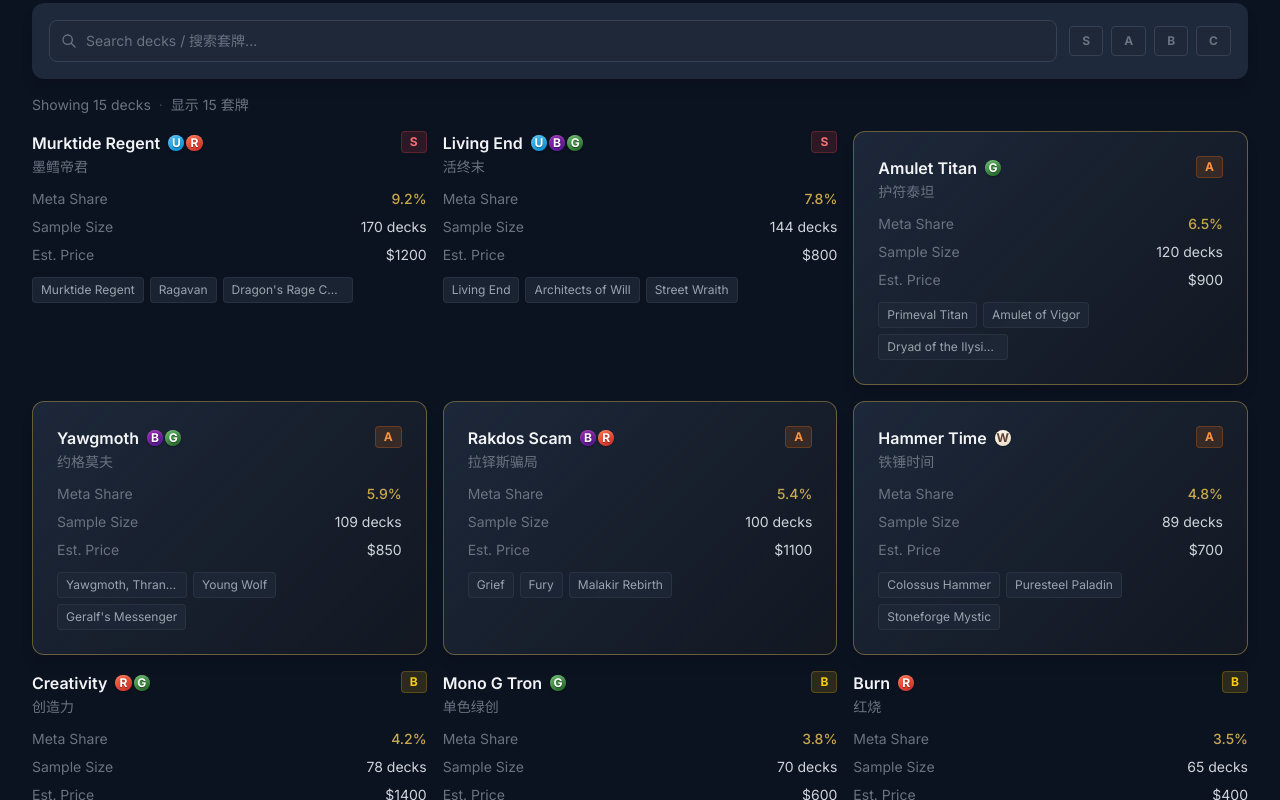
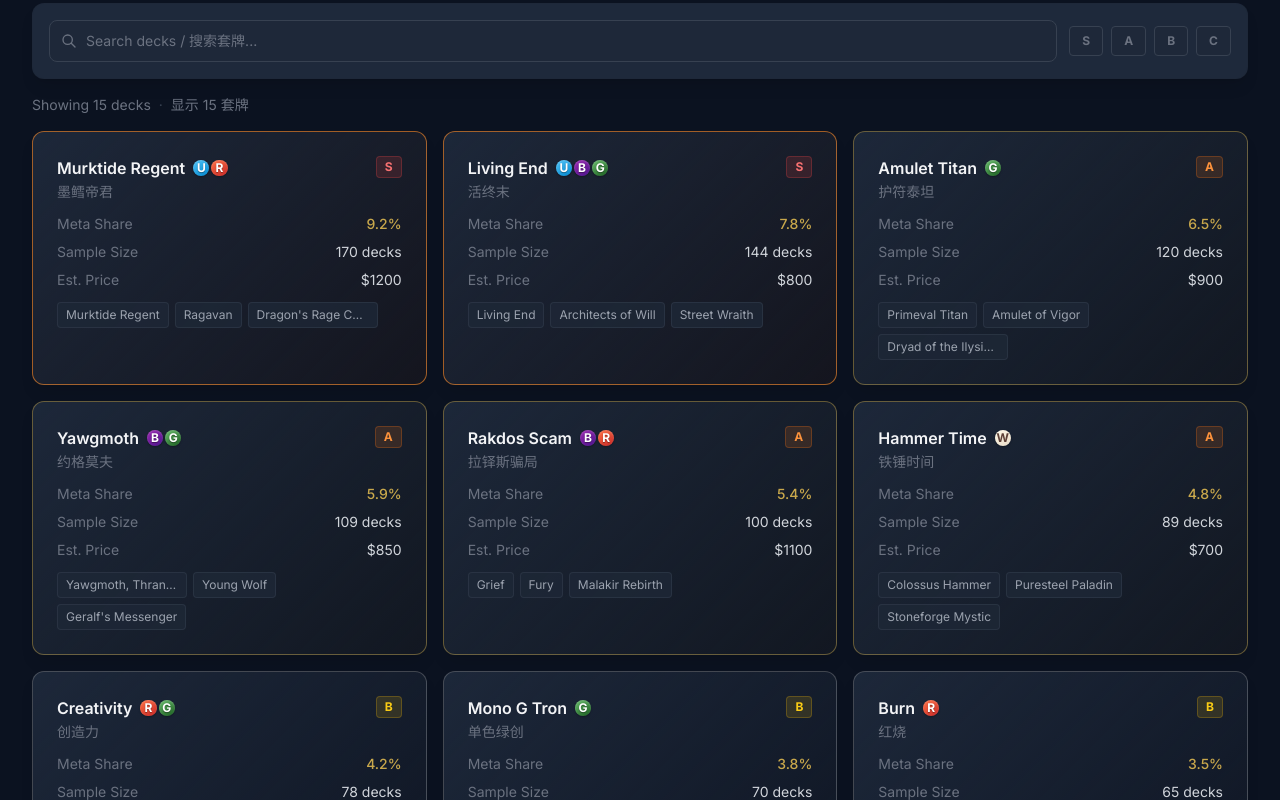
Before and after one commit to yulin-yf/mtg-modern-stats, a Next.js app: page / in a window 1280 px wide. Shown: the part 1580-2380 px from the top of the page. Built offline with nearby package versions, Linux system fonts and the light colour scheme.

Commit message:
fix(tailwind): safelist card-mythic/rare/uncommon/common to prevent purge

```diff
--- a/tailwind.config.ts
+++ b/tailwind.config.ts
@@ -5,6 +5,12 @@
     './pages/**/*.{js,ts,jsx,tsx,mdx}',
     './components/**/*.{js,ts,jsx,tsx,mdx}',
     './app/**/*.{js,ts,jsx,tsx,mdx}',
+  ],
+  safelist: [
+    'card-mythic',
+    'card-rare',
+    'card-uncommon',
+    'card-common',
   ],
   theme: {
     extend: {
```
